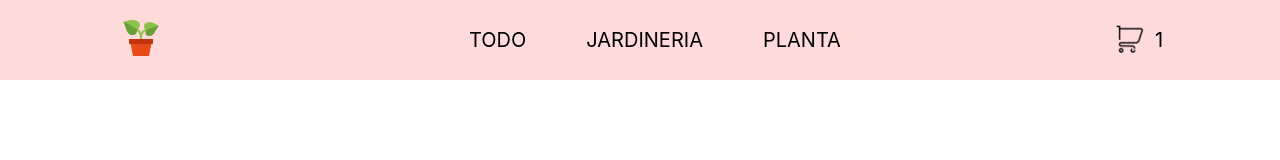
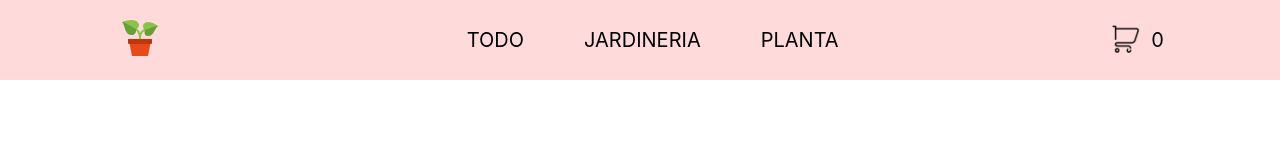
Before and after one commit to Roco210/proyecto-react, a React (Create React App) app: page /cart in a window 1280 px wide. Shown: the top 160 px of the page. Built offline with nearby package versions, Linux system fonts and the light colour scheme.

Commit message:
fullcart

```diff
--- a/src/components/CartWidget/CartWidget.jsx
+++ b/src/components/CartWidget/CartWidget.jsx
@@ -1,11 +1,23 @@
+import { useState } from "react";
+import { useContext, useEffect } from "react";
 import { Link } from "react-router-dom";
+import { cartContext } from "../../context/cartContex";
 import "./style.css"
 
 const CartWidget = () => {
+
+  const{cart,quantityProdsCart,init}=useContext(cartContext)
+  const[value,setValue]=useState(0)
+
+  useEffect(()=>{
+    const total=quantityProdsCart(cart)
+    setValue(total)
+  },[init])
+
   return (
     <div className="cart">
         <Link to="cart"><img alt="cart" src='../images/cart.png' /></Link>
-        <p>1</p>
+        <p>{value}</p>
     </div>
 
   );
--- a/src/context/CartProvider.jsx
+++ b/src/context/CartProvider.jsx
@@ -7,6 +7,7 @@ const CartProvider = ({children}) => {
   const[dataBase,setDataBase]=useState([])
   const[product,setProduct]=useState({})
   const [cart,setCart]=useState([])
+  const[init,setInit]=useState(0)
 
   const addItem = (item, quantity)=>{
 
@@ -27,9 +28,19 @@ const CartProvider = ({children}) => {
       const cartNew =[...cart, newProduct]
       setCart(cartNew)
       console.log(cart)
-    }
+    };
+    const initValue= init+1;
+    setInit(initValue);
+    console.log(init);
   };
-  return (<cartContext.Provider value={{cart, addItem, dataBase ,setDataBase,product,setProduct }}>
+
+
+  const quantityProdsCart = (items)=>{
+      const total = items.reduce((prev,p)=>prev+p.quantity,0);
+      return total;
+  };
+
+  return (<cartContext.Provider value={{cart, addItem, dataBase ,setDataBase,product,setProduct, quantityProdsCart,init}}>
         {children}
     </cartContext.Provider>)
 
```
